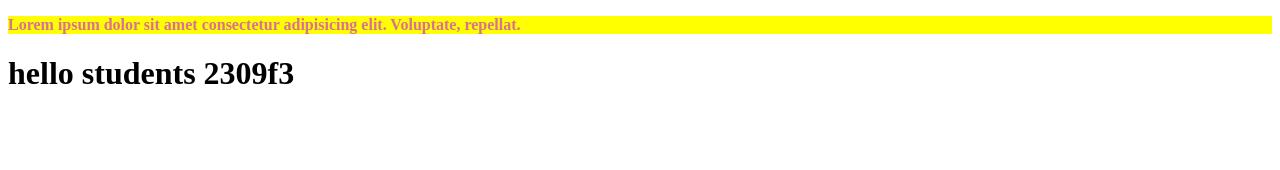
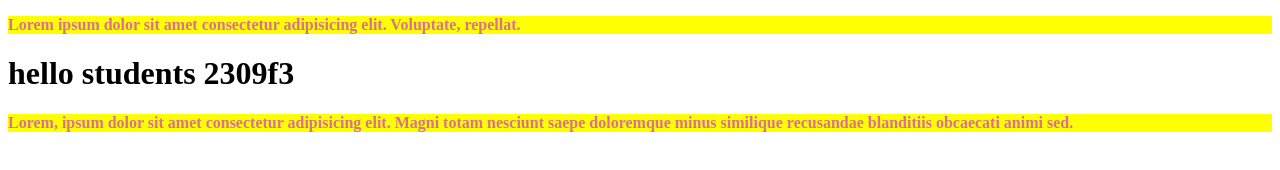
Before and after one commit to khantooba1/second-projec, a plain HTML site: page index.html in a window 1280 px wide. Drawn offline with Linux system fonts and the light colour scheme.

Commit message:
add hello

```diff
--- a/index.html
+++ b/index.html
@@ -9,5 +9,6 @@
 <body>
     <p>Lorem ipsum dolor sit amet consectetur adipisicing elit. Voluptate, repellat.</p>
     <h1>hello students 2309f3</h1>
+    <p>Lorem, ipsum dolor sit amet consectetur adipisicing elit. Magni totam nesciunt saepe doloremque minus similique recusandae blanditiis obcaecati animi sed.</p>
 </body>
 </html>
```
